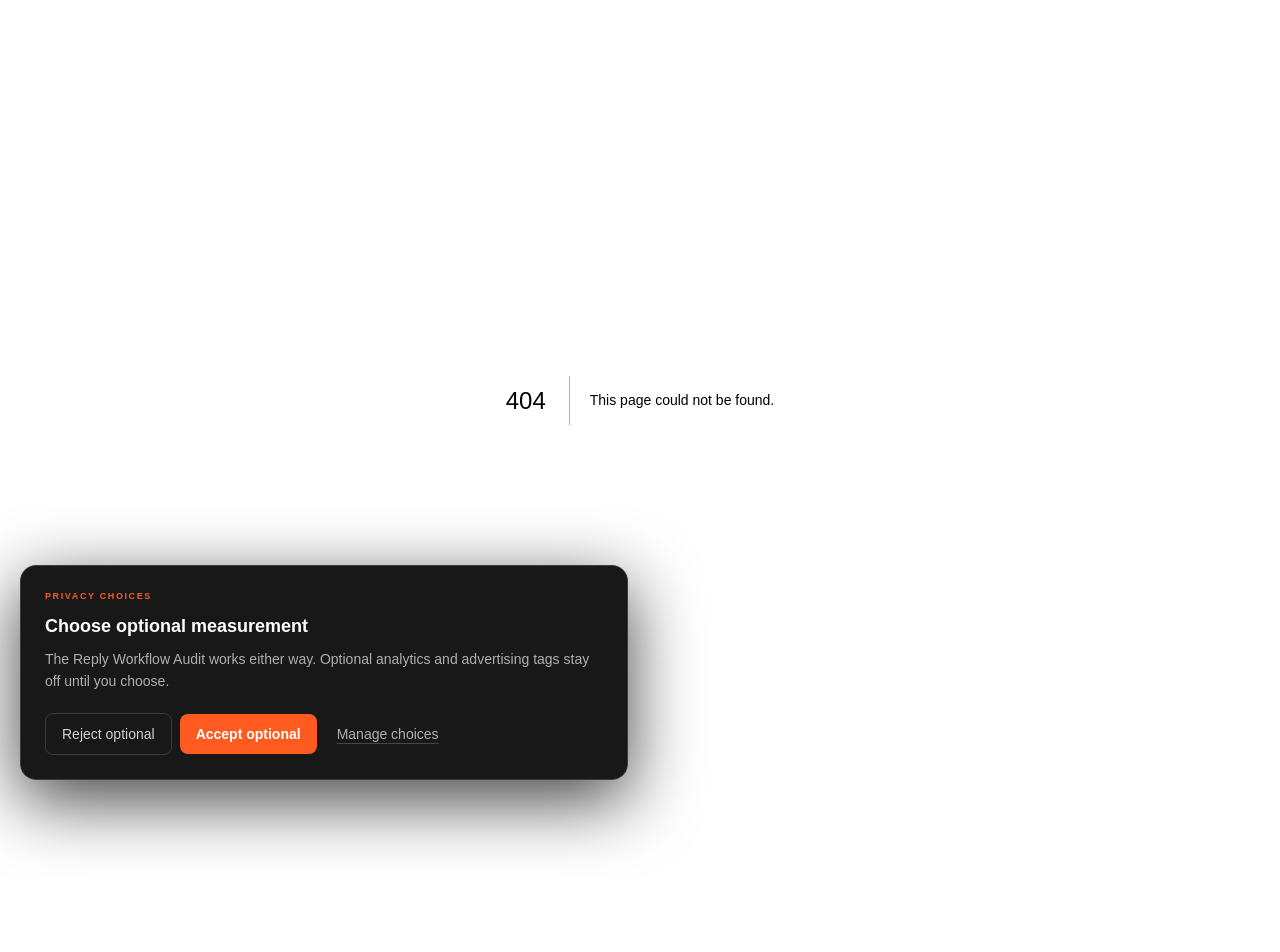
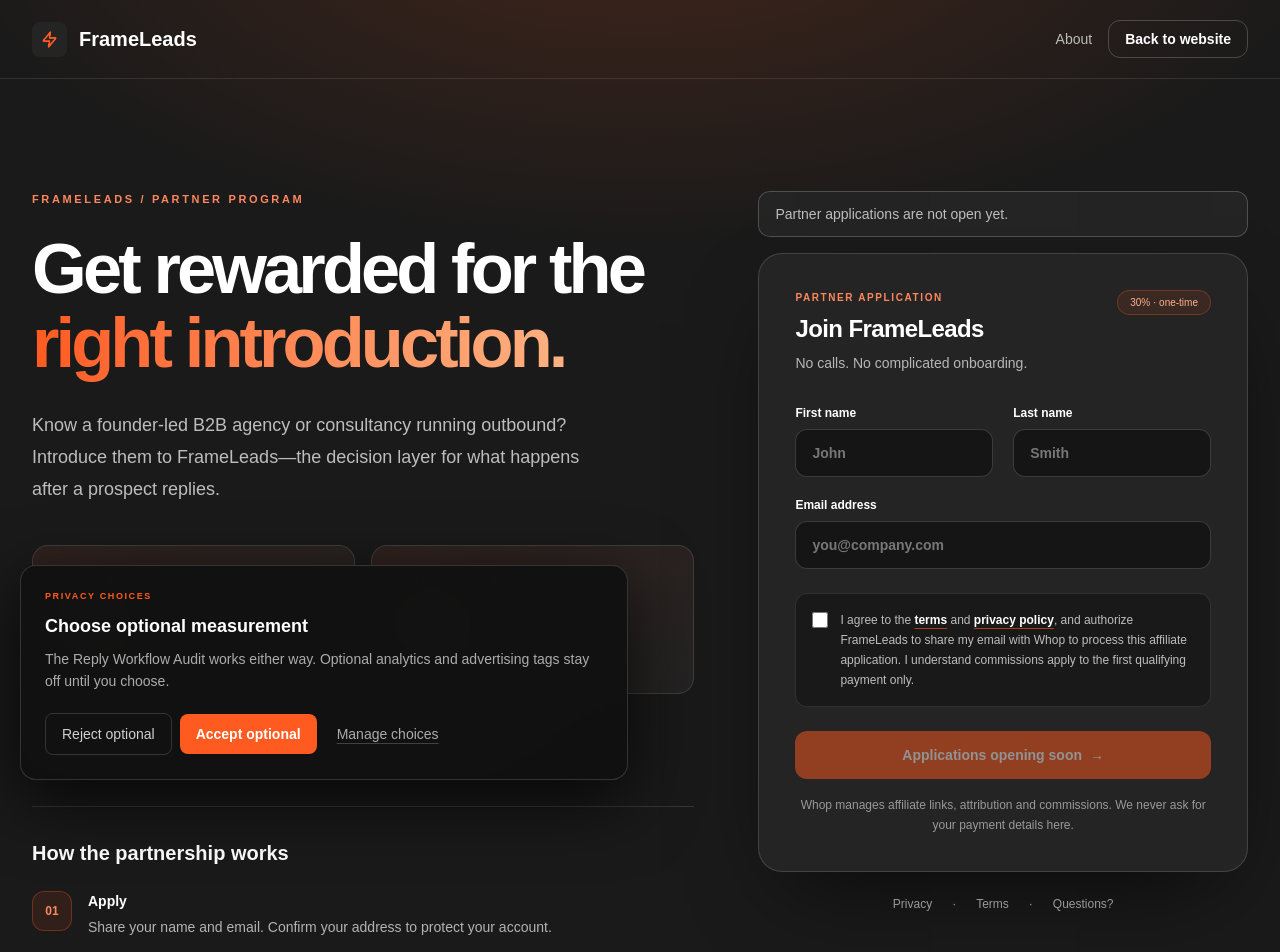
Before and after one commit to Frameleads/FrameLeads-Landing, a Next.js app: page /affiliates in a window 1280 px wide. Before the commit this address had no page. Shown: the top 952 px of the page. Before the commit the page ends 800 px from the top, so only its background shows below. Built offline with nearby package versions, Linux system fonts and the light colour scheme; no server answers; a web font is replaced by a local one.

Commit message:
feat(affiliates): build FrameLeads partner landing page for isolated Preview

```diff
--- /dev/null
+++ b/src/app/affiliates/page.tsx
@@ -0,0 +1,91 @@
+import type { Metadata } from "next";
+import Link from "next/link";
+import Image from "next/image";
+import AffiliateRegistrationForm from "../../components/AffiliateRegistrationForm";
+import { affiliateMode, AFFILIATE_COMMISSION_PERCENT } from "../../affiliate-native.ts";
+
+export const dynamic = "force-dynamic";
+export const metadata: Metadata = {
+  title: "FrameLeads Partner Program | Become an Affiliate",
+  description: "Join the FrameLeads partner program. Refer founder-led B2B agencies to reply-decision intelligence and earn a one-time commission on qualifying Core or Enterprise sales.",
+  alternates: { canonical: "https://frameleads.io/affiliates" },
+  robots: { index: false, follow: false },
+  referrer: "no-referrer",
+};
+
+const steps = [
+  { number: "01", title: "Apply", detail: "Share your name and email. Confirm your address to protect your account." },
+  { number: "02", title: "Get your links", detail: "Receive your individual Whop referral links for Core and Enterprise." },
+  { number: "03", title: "Refer the right teams", detail: "Send founders to the product that fits their outbound workflow. Whop tracks qualifying purchases." },
+];
+
+export default function AffiliatePage() {
+  const mode = affiliateMode(process.env);
+  return <main className="relative min-h-screen overflow-hidden bg-[#1A1A1A] text-white">
+    <div aria-hidden="true" className="pointer-events-none absolute inset-x-0 top-0 h-[45rem] bg-[radial-gradient(ellipse_80%_70%_at_50%_-15%,rgba(255,90,31,0.18),transparent_70%)]"/>
+    <header className="relative z-10 mx-auto flex max-w-7xl items-center justify-between border-b border-white/[0.1] px-5 py-5 sm:px-8">
+      <Link href="/" className="flex items-center gap-3 text-white" aria-label="FrameLeads home">
+        <Image src="/logo.png" width={35} height={35} alt="" className="rounded-lg"/>
+        <span className="font-heading text-xl font-bold">FrameLeads</span>
+      </Link>
+      <div className="flex items-center gap-4">
+        <Link href="/about" className="hidden text-sm text-white/70 transition hover:text-white sm:inline">About</Link>
+        <Link href="/" className="rounded-xl border border-white/20 px-4 py-2 text-sm font-semibold text-white transition hover:border-[#FF5A1F]/50 hover:bg-white/[0.05]">Back to website</Link>
+      </div>
+    </header>
+    <div className="relative z-10 mx-auto grid max-w-7xl items-start gap-12 px-5 pb-20 pt-16 sm:px-8 sm:pt-24 lg:grid-cols-[minmax(0,1.15fr)_minmax(0,0.85fr)] lg:gap-16 lg:pt-28">
+      <section className="max-w-2xl" aria-labelledby="affiliate-title">
+        <p className="font-mono text-[11px] font-bold uppercase tracking-[0.24em] text-[#FF875D]">FrameLeads / Partner Program</p>
+        <h1 id="affiliate-title" className="mt-6 max-w-[700px] font-heading text-[clamp(2.75rem,5.5vw,5.25rem)] font-bold leading-[1.06] tracking-[-0.055em]">
+          Get rewarded for the <span className="bg-gradient-to-r from-[#FF5A1F] to-[#FFB181] bg-clip-text text-transparent">right introduction.</span>
+        </h1>
+        <p className="mt-7 max-w-xl text-base leading-8 text-[#BDBDBD] sm:text-lg">
+          Know a founder-led B2B agency or consultancy running outbound? Introduce them to FrameLeads—the decision layer for what happens after a prospect replies.
+        </p>
+
+        <div className="mt-10 grid gap-4 sm:grid-cols-2">
+          <div className="rounded-2xl border border-white/[0.12] bg-gradient-to-br from-[#30221E] to-[#242424] p-6">
+            <p className="font-mono text-[10px] uppercase tracking-[0.18em] text-[#B3A09A]">Core · $149/month</p>
+            <p className="mt-4 font-heading text-4xl font-bold text-white">{AFFILIATE_COMMISSION_PERCENT}%</p>
+            <p className="mt-2 text-sm font-semibold text-[#FFB18C]">$44.70 per full-price first sale</p>
+          </div>
+          <div className="rounded-2xl border border-white/[0.12] bg-gradient-to-br from-[#30221E] to-[#242424] p-6">
+            <p className="font-mono text-[10px] uppercase tracking-[0.18em] text-[#B3A09A]">Enterprise · $499/month</p>
+            <p className="mt-4 font-heading text-4xl font-bold text-white">{AFFILIATE_COMMISSION_PERCENT}%</p>
+            <p className="mt-2 text-sm font-semibold text-[#FFB18C]">$149.70 per full-price first sale</p>
+          </div>
+        </div>
+        <p className="mt-4 max-w-xl text-xs leading-6 text-[#999]">Commission applies only to the first eligible payment on each qualifying purchase, not subscription renewals. Figures are illustrative before taxes, discounts, refunds or provider adjustments.</p>
+
+        <div className="mt-12 border-t border-white/[0.12] pt-8">
+          <h2 className="font-heading text-xl font-bold text-white">How the partnership works</h2>
+          <ol className="mt-6 space-y-6">
+            {steps.map(step => <li key={step.number} className="flex gap-4">
+              <span className="flex h-10 w-10 shrink-0 items-center justify-center rounded-xl border border-[#FF5A1F]/30 bg-[#FF5A1F]/10 font-mono text-xs font-bold text-[#FF875D]">{step.number}</span>
+              <div><h3 className="text-sm font-bold text-white">{step.title}</h3><p className="mt-1 max-w-lg text-sm leading-6 text-[#B3B3B3]">{step.detail}</p></div>
+            </li>)}
+          </ol>
+        </div>
+      </section>
+      <div className="lg:sticky lg:top-10">
+        {mode === "preview" && <div className="mb-4 rounded-xl border border-[#FF5A1F]/30 bg-[#FF5A1F]/10 px-4 py-3 text-xs font-semibold leading-5 text-[#FFCAAE]" role="status">
+          Preview test only — submissions validate the form, but do not contact Whop or send emails.
+        </div>}
+        {mode === "disabled" && <div className="mb-4 rounded-xl border border-white/20 bg-[#242424] px-4 py-3 text-sm text-[#BDBDBD]">
+          Partner applications are not open yet.
+        </div>}
+        <AffiliateRegistrationForm mode={mode}/>
+        <div className="mt-6 flex items-center justify-center gap-5 text-xs text-[#999]">
+          <Link href="/privacy" className="hover:text-white">Privacy</Link>
+          <span aria-hidden="true">·</span>
+          <Link href="/terms" className="hover:text-white">Terms</Link>
+          <span aria-hidden="true">·</span>
+          <a href="mailto:akram@frameleads.io" className="hover:text-white">Questions?</a>
+        </div>
+      </div>
+    </div>
+    <footer className="relative z-10 border-t border-white/[0.1] px-5 py-8 text-center text-xs text-[#888]">
+      © 2026 FrameLeads · A BrandFlow Studio company
+    </footer>
+  </main>;
+}
```
